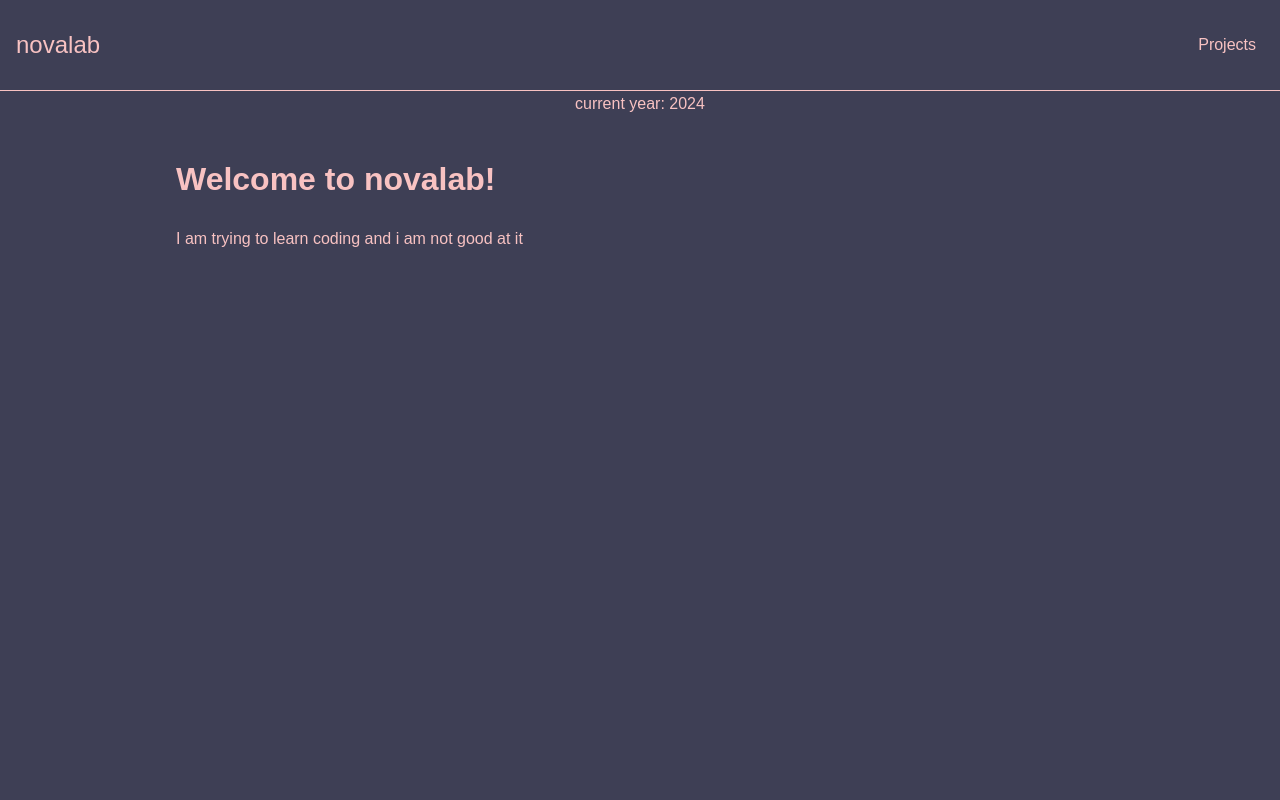
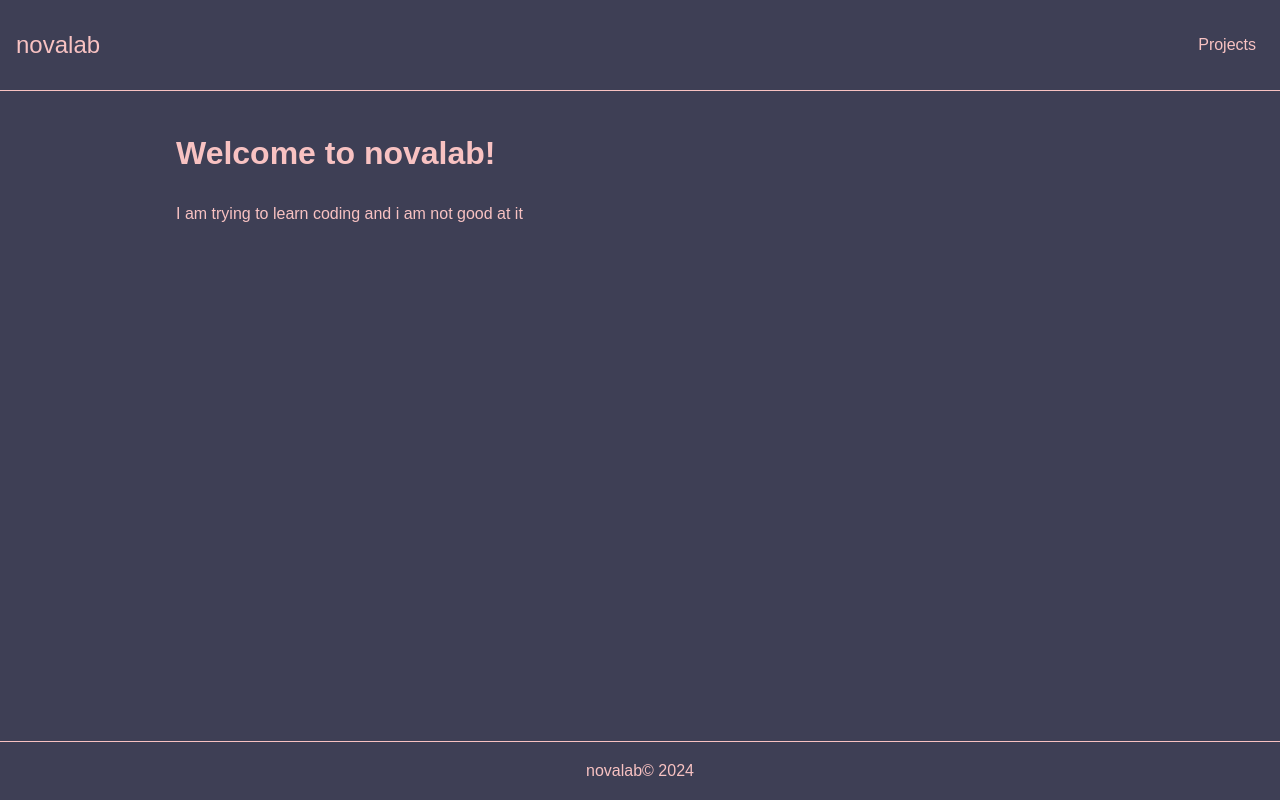
Before and after one commit to novabuster123/website, a Flask app: page / in a window 1280 px wide. Run offline with Flask 3, Linux system fonts and the light colour scheme.

Commit message:
footer at bottom

```diff
--- a/static/styles.css
+++ b/static/styles.css
@@ -2,13 +2,20 @@
     box-sizing: border-box;
 }
 
+html {
+    height: 100%;
+}
+
 body {
+    position: relative;
     font-family: Arial, sans-serif;
     margin: 0;
     padding: 0;
+    padding-bottom: 2rem;
     background-color: #3e3f55;
     color: #f8c2c2;
     line-height: 1.6;
+    min-height: 100%;
 }
 
 header {
@@ -64,5 +71,11 @@ main {
 
 
 footer {
+    padding: 1rem;
     text-align: center;
+    position: absolute;
+    right: 0;
+    left: 0;
+    bottom: 0;
+    border-top: 1px solid #f8c2c2;
 }
--- a/templates/base.html
+++ b/templates/base.html
@@ -17,7 +17,7 @@
         </nav>
     </header>
     <footer>
-        <div>current year: 2024</div>
+        novalab&copy; <script>document.write(new Date().getFullYear())</script>
     </footer>
     <main>
         {% block content %}{% endblock %}
```
